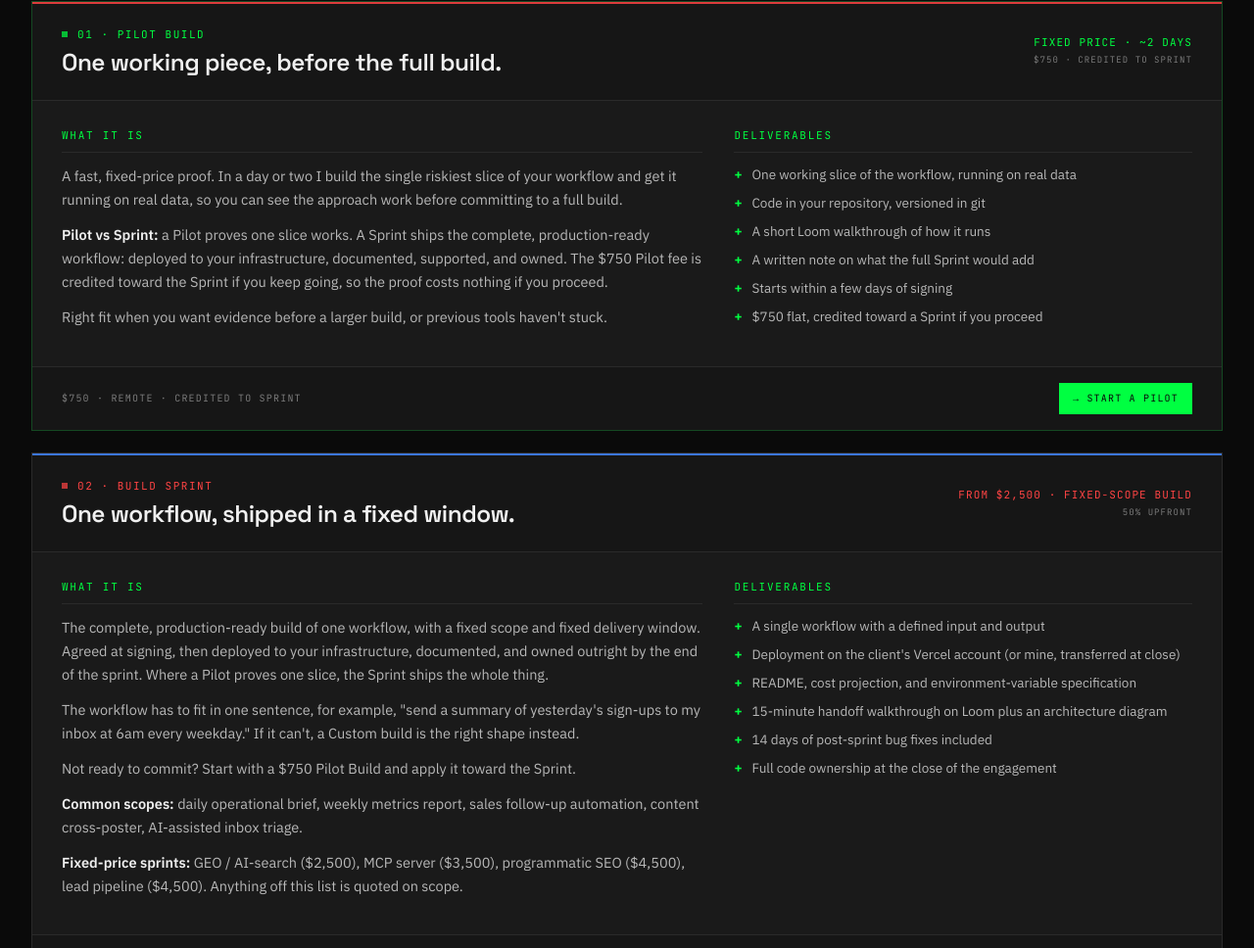
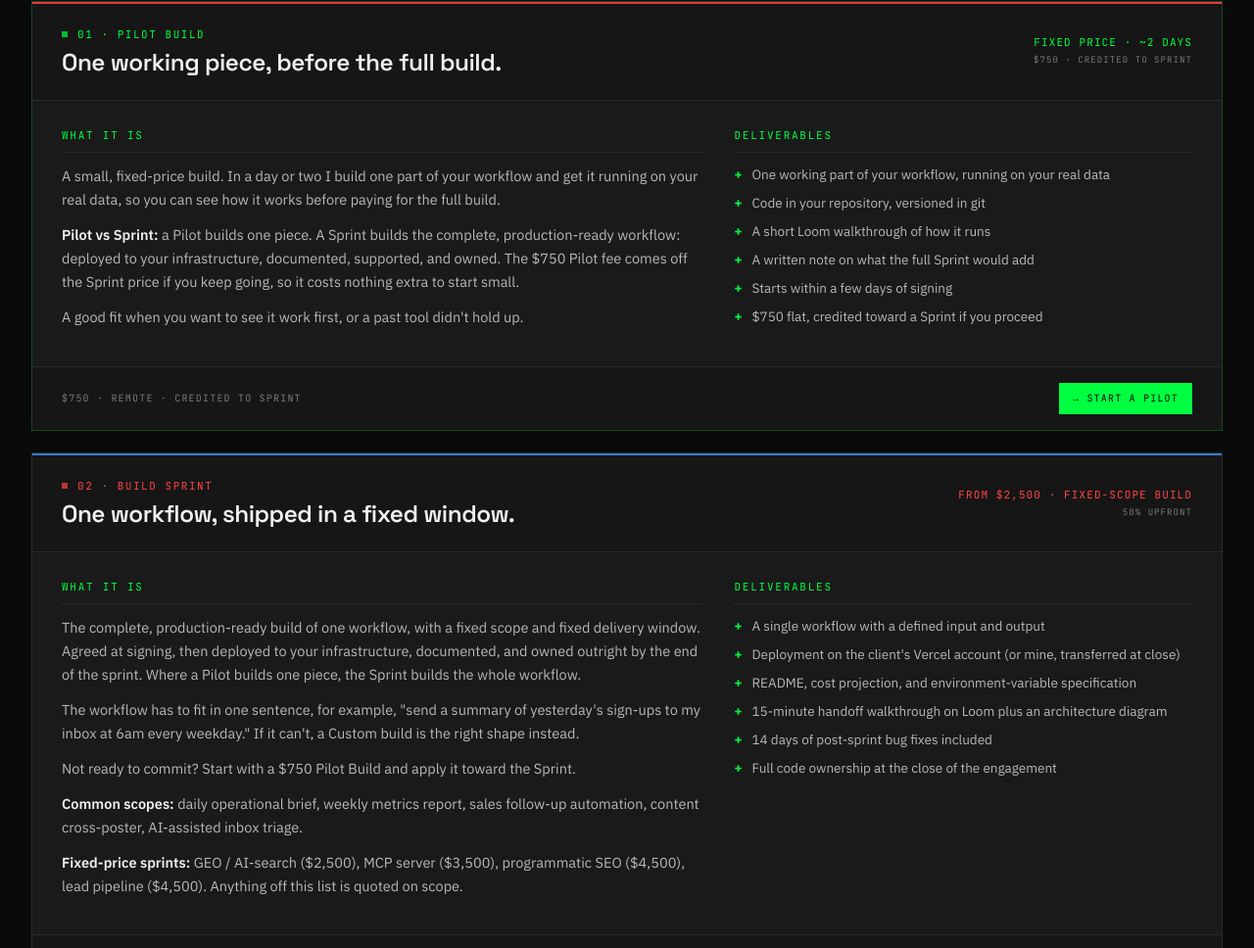
Before and after one commit to pravinemani5545/pravinemaniPortfolio, an Astro site: page /services in a window 1280 px wide. Shown: the part 1245-2213 px from the top of the page at 98% size. Built offline with nearby package versions, Linux system fonts and the light colour scheme; Astro itself is replaced by a stand-in of ours.

Commit message:
services: plainer Pilot/Sprint wording (drop "riskiest slice" metaphor)
Replace consultant-metaphor phrasing with direct language: "one part of
your workflow" instead of "the riskiest slice," "builds one piece"
instead of "proves one slice works," "comes off the Sprint price"
instead of "the proof costs nothing." Homepage and services in sync.

Co-Authored-By: Claude Opus 4.8 (1M context) <noreply@anthropic.com>

```diff
--- a/src/pages/index.astro
+++ b/src/pages/index.astro
@@ -118,9 +118,9 @@ const jsonLd = {
       </div>
       <div class="body">
         <h3>Pilot build.</h3>
-        <p>A fast, fixed-price proof. In a day or two I build the riskiest slice of your workflow on real data, so you see the approach work before a full build. A Pilot proves one slice; a Sprint ships the complete, production-ready workflow.</p>
+        <p>A small, fixed-price build. In a day or two I build one part of your workflow on your real data, so you can see how it works before the full build. A Pilot builds one piece; a Sprint builds the complete, production-ready workflow.</p>
         <ul>
-          <li>One working slice of the workflow, on real data</li>
+          <li>One working part of your workflow, on your real data</li>
           <li>Code in your repository, versioned in git</li>
           <li>Loom walkthrough plus a note on what a Sprint adds</li>
           <li>$750, credited toward a Sprint if you proceed</li>
--- a/src/pages/services/index.astro
+++ b/src/pages/services/index.astro
@@ -73,14 +73,14 @@ import Base from '../../layouts/Base.astro';
     <div class="tier-body">
       <div class="col">
         <h4>WHAT IT IS</h4>
-        <p>A fast, fixed-price proof. In a day or two I build the single riskiest slice of your workflow and get it running on real data, so you can see the approach work before committing to a full build.</p>
-        <p><strong>Pilot vs Sprint:</strong> a Pilot proves one slice works. A Sprint ships the complete, production-ready workflow: deployed to your infrastructure, documented, supported, and owned. The $750 Pilot fee is credited toward the Sprint if you keep going, so the proof costs nothing if you proceed.</p>
-        <p>Right fit when you want evidence before a larger build, or previous tools haven't stuck.</p>
+        <p>A small, fixed-price build. In a day or two I build one part of your workflow and get it running on your real data, so you can see how it works before paying for the full build.</p>
+        <p><strong>Pilot vs Sprint:</strong> a Pilot builds one piece. A Sprint builds the complete, production-ready workflow: deployed to your infrastructure, documented, supported, and owned. The $750 Pilot fee comes off the Sprint price if you keep going, so it costs nothing extra to start small.</p>
+        <p>A good fit when you want to see it work first, or a past tool didn't hold up.</p>
       </div>
       <div class="col">
         <h4>DELIVERABLES</h4>
         <ul>
-          <li>One working slice of the workflow, running on real data</li>
+          <li>One working part of your workflow, running on your real data</li>
           <li>Code in your repository, versioned in git</li>
           <li>A short Loom walkthrough of how it runs</li>
           <li>A written note on what the full Sprint would add</li>
@@ -110,7 +110,7 @@ import Base from '../../layouts/Base.astro';
     <div class="tier-body">
       <div class="col">
         <h4>WHAT IT IS</h4>
-        <p>The complete, production-ready build of one workflow, with a fixed scope and fixed delivery window. Agreed at signing, then deployed to your infrastructure, documented, and owned outright by the end of the sprint. Where a Pilot proves one slice, the Sprint ships the whole thing.</p>
+        <p>The complete, production-ready build of one workflow, with a fixed scope and fixed delivery window. Agreed at signing, then deployed to your infrastructure, documented, and owned outright by the end of the sprint. Where a Pilot builds one piece, the Sprint builds the whole workflow.</p>
         <p>The workflow has to fit in one sentence, for example, "send a summary of yesterday's sign-ups to my inbox at 6am every weekday." If it can't, a Custom build is the right shape instead.</p>
         <p>Not ready to commit? Start with a <a href="/services/#pilot">$750 Pilot Build</a> and apply it toward the Sprint.</p>
         <p><strong>Common scopes:</strong> daily operational brief, weekly metrics report, sales follow-up automation, content cross-poster, AI-assisted inbox triage.</p>
```
